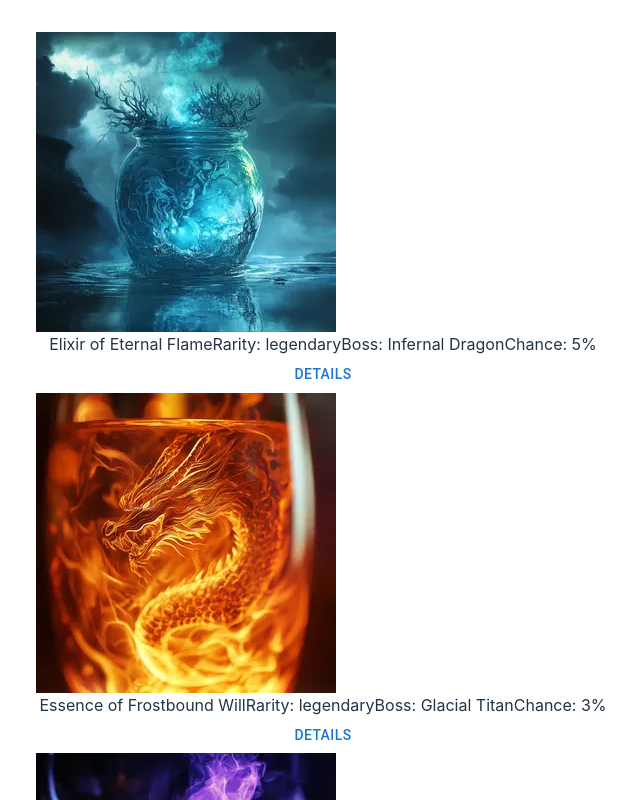
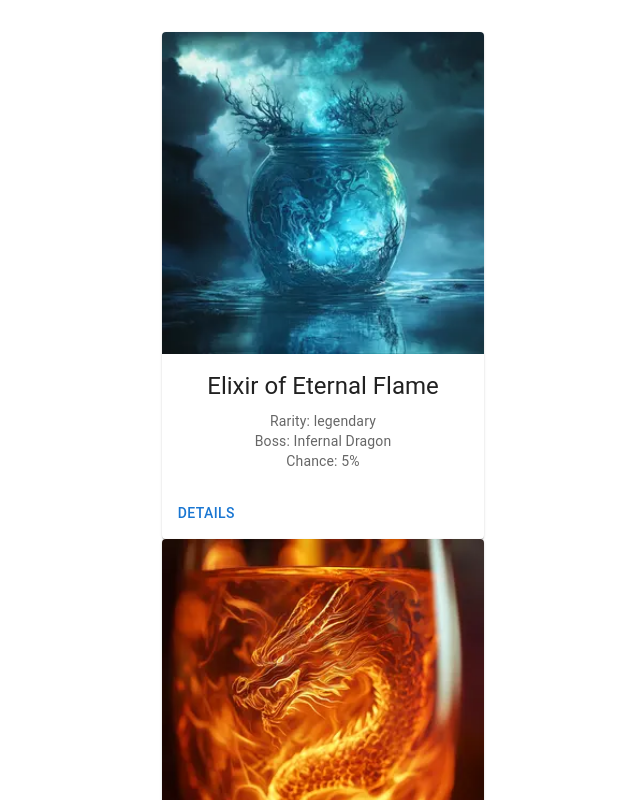
Before and after one commit to LarreaE/eneko-larrea-intcli2425, a React (Vite) app: page / in a window 1280 px wide. Both pictures are taken after a click on the button "Reset". Shown: the top 800 px of the page, without its empty margins (317-957 px from the left). Built offline with nearby package versions, Linux system fonts and the light colour scheme.

Commit message:
[FIX] creates card component

```diff
--- a/src/App.tsx
+++ b/src/App.tsx
@@ -12,14 +12,15 @@ import PotionModal from "./components/PotionModal";
 import LevelSlider from "./components/Slider";
 import RaritySelect from "./components/RaritySelect";
 import EffectSelect from "./components/EffectSelect";
+import PotionCard from "./components/PotionCard";
 
 function App() {
   const [currentPotions, setCurrentPotions] = useState(potions);
   const [modal, setModal] = useState(false);
-  const [level, setLevel] = useState<number>(35);
+  const [, setLevel] = useState<number>(35);
   const [craftTime, setCraftTime] = useState<number | null>(null);
-  const [rarity, setRarity] = useState<string>('leyendary');
-  const [potion, setPotion] = useState<Potion | null>(null);
+  const [, setRarity] = useState<string>("leyendary");
+  const [, setPotion] = useState<Potion | null>(null);
 
   const showModal = (potion: Potion) => {
     setPotion(potion);
@@ -28,9 +29,6 @@ function App() {
     console.log(modal);
   };
 
-  const transformIntoNumber = (value: string): number => {
-    return Number(value);
-  };
   const findPotionsbyLevel = (potions: Potion[], level: number) => {
     setLevel(level);
     setCurrentPotions(filterByLevelRequirement(potions, level));
@@ -51,20 +49,21 @@ function App() {
     console.log(value, "minutes");
     setCraftTime(value);
   };
-  const applyAllFilters = (potions: Potion[]) => {
-    let newPotions = potions;
-    let level = (document.getElementById("level") as HTMLInputElement).value;
-    const numlevel = transformIntoNumber(level); //transform into number
+  // const applyAllFilters = (potions: Potion[]) => {
+  //   let newPotions = potions;
+  //   let level = (document.getElementById("level") as HTMLInputElement).value;
+  //   const numlevel = transformIntoNumber(level); //transform into number
 
-    let rarity = (document.getElementById("rar") as HTMLInputElement).value;
-    let effect = (document.getElementById("efe") as HTMLInputElement).value;
+  //   let rarity = (document.getElementById("rar") as HTMLInputElement).value;
+  //   let effect = (document.getElementById("efe") as HTMLInputElement).value;
 
-    newPotions = filterByLevelRequirement(potions, numlevel);
-    newPotions = getPotionsByRarity(newPotions, rarity);
-    newPotions = findPotionByEffect(newPotions, effect);
+  //   newPotions = filterByLevelRequirement(potions, numlevel);
+  //   newPotions = getPotionsByRarity(newPotions, rarity);
+  //   newPotions = findPotionByEffect(newPotions, effect);
 
-    setCurrentPotions(newPotions);
-  };
+  //   setCurrentPotions(newPotions);
+  // };
+
   const resetPotions = () => {
     setCurrentPotions(potions);
     setCraftTime(null);
@@ -78,45 +77,35 @@ function App() {
   return (
     <>
       <div className="space-y-4">
+        <div className="flex">
           {currentPotions.length === 0 ? (
-          <p className="text-center font-medium text-gray-300">No Potions...</p>
+            <p className="text-center font-medium text-gray-300">
+              No Potions...
+            </p>
           ) : (
             currentPotions.map((potion) => (
-            <div
-              key={potion.id}
-              className="flex items-center justify-between p-3 rounded border border-gray-500 bg-black/30 hover:bg-black/50 transition-colors duration-200"
-              onClick={() => showModal(potion)}
-            >
-              <img
-                src={`${potion.image}`}
-                className="w-16 h-16 object-contain rounded-full"
-              />
-              <span>{potion.name}</span>
-              <span>Rarity: {potion.rarity}</span>
-              <span>Boss: {potion.meta.availability.drop_rate.boss}</span>
-              <span>Chance: {potion.meta.availability.drop_rate.chance}</span>
-
-              <div>
-                <PotionModal potion={potion} />
-              </div>
-            </div>
+              <PotionCard potion={potion}/>
             ))
           )}
+        </div>
 
         <div>
           <LevelSlider
             potions={potions}
-          findPotionsByLevel={findPotionsbyLevel}/>
+            findPotionsByLevel={findPotionsbyLevel}
+          />
         </div>
         <div>
           <RaritySelect
             potions={potions}
-          findPotionsByRarity={findPotionsByRarity}/>
+            findPotionsByRarity={findPotionsByRarity}
+          />
         </div>
         <div>
           <EffectSelect
             potions={potions}
-          findPotionsByEffect={findPotionsbyEffect}/>
+            findPotionsByEffect={findPotionsbyEffect}
+          />
         </div>
         <button
           className="px-4 py-1 bg-gray-300 text-black text-sm rounded hover:bg-gray-200 transition"
--- /dev/null
+++ b/src/components/PotionCard.tsx
@@ -0,0 +1,44 @@
+import * as React from "react";
+import Card from "@mui/material/Card";
+import CardContent from "@mui/material/CardContent";
+import CardMedia from "@mui/material/CardMedia";
+import Typography from "@mui/material/Typography";
+import Button from "@mui/material/Button";
+import CardActionArea from "@mui/material/CardActionArea";
+import CardActions from "@mui/material/CardActions";
+import PotionModal from "./PotionModal";
+import { Potion } from "../types/Potion";
+
+interface Props {
+  potion: Potion;
+}
+const PotionCard: React.FC<Props> = ({ potion }) => {
+  return (
+    <Card sx={{ maxWidth: 345 }}>
+      <CardActionArea>
+        <CardMedia
+          component="img"
+          height="140"
+          image={potion.image}
+          alt="potion"
+        />
+        <CardContent>
+          <Typography gutterBottom variant="h5" component="div">
+            {potion.name}
+          </Typography>
+          <Typography variant="body2" sx={{ color: "text.secondary" }}>
+            <span>Rarity: {potion.rarity}</span>
+            <br />
+            <span>Boss: {potion.meta.availability.drop_rate.boss}</span>
+            <br />
+            <span>Chance: {potion.meta.availability.drop_rate.chance}</span>
+          </Typography>
+        </CardContent>
+      </CardActionArea>
+      <CardActions>
+        <PotionModal potion={potion} />
+      </CardActions>
+    </Card>
+  );
+};
+export default PotionCard;
--- a/src/components/Slider.tsx
+++ b/src/components/Slider.tsx
@@ -15,7 +15,7 @@ interface Props {
 const LevelSlider: React.FC<Props> = ({ potions, findPotionsByLevel }) => {
   const [value, setValue] = React.useState<number>(30);
 
-  const handleChange = (event: Event, newValue: number | number[]) => {
+  const handleChange = (_event: Event, newValue: number | number[]) => {
     setValue(newValue as number);
   };
 
```
Lines whose indentation alone changed are shown as unchanged.
